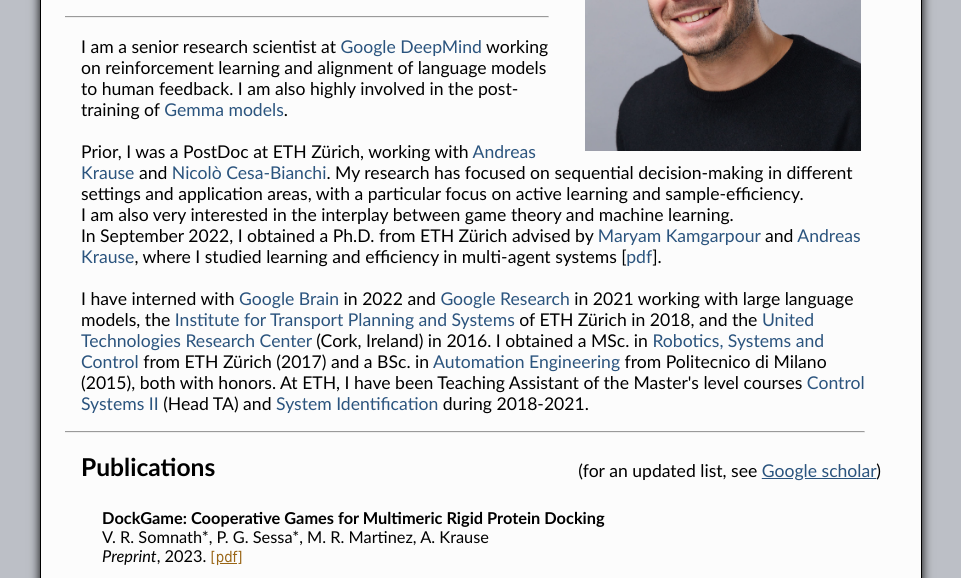
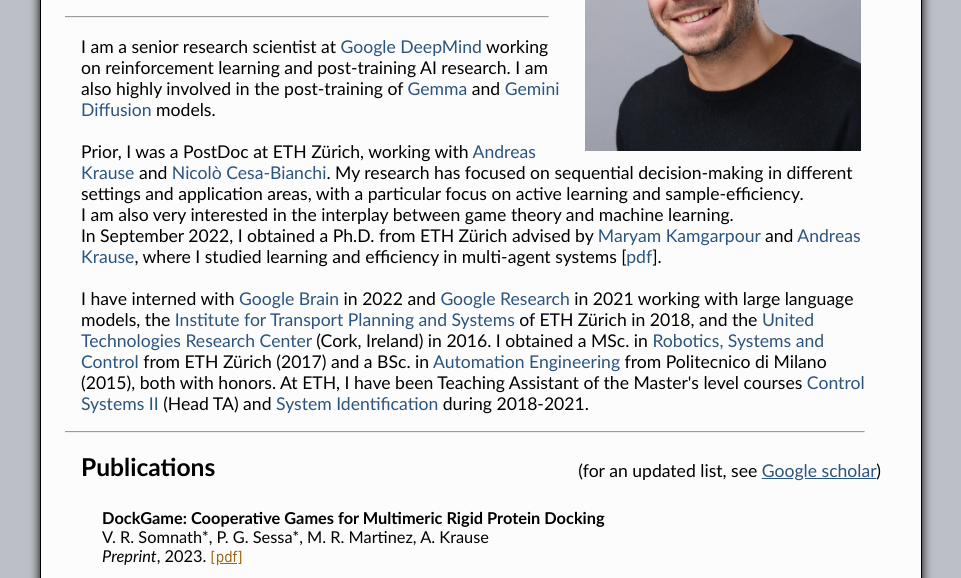
Before and after one commit to sessap/sessap.github.io, a plain HTML site: page index.html in a window 1280 px wide. Shown: the part 187-765 px from the top of the page, without its empty margins (156-1117 px from the left). Drawn offline with Linux system fonts and the light colour scheme.

Commit message:
Update index.html

```diff
--- a/index.html
+++ b/index.html
@@ -104,7 +104,7 @@ a:active {
 
 <p style = "font-size:100%;list-style-type: none;">
 
-I am a senior research scientist at <a href='https://deepmind.google/', style="text-decoration: none">Google DeepMind</a> working on reinforcement learning and alignment of language models to human feedback. I am also highly involved in the post-training of <a href='https://blog.google/technology/developers/gemma-open-models/', style="text-decoration: none">Gemma models</a>.
+I am a senior research scientist at <a href='https://deepmind.google/', style="text-decoration: none">Google DeepMind</a> working on reinforcement learning and post-training AI research. I am also highly involved in the post-training of <a href='https://blog.google/technology/developers/gemma-open-models/', style="text-decoration: none">Gemma</a> and <a href='https://deepmind.google/models/gemini-diffusion/', style="text-decoration: none">Gemini Diffusion</a> models.
 
 <br/>
 <br/>
```
